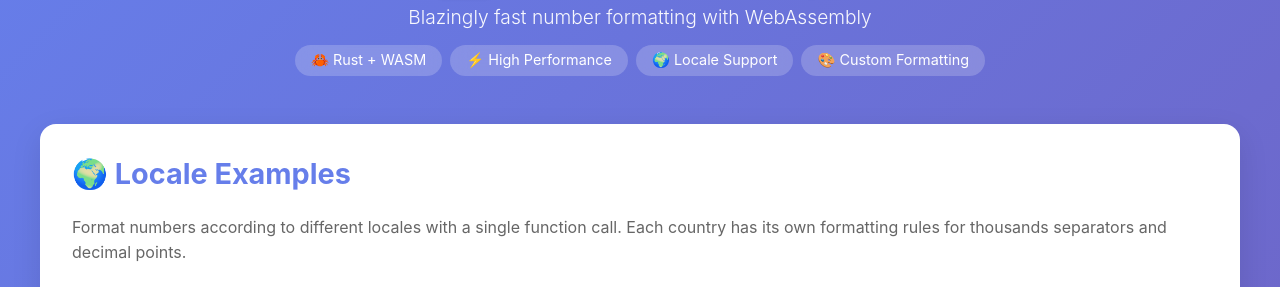
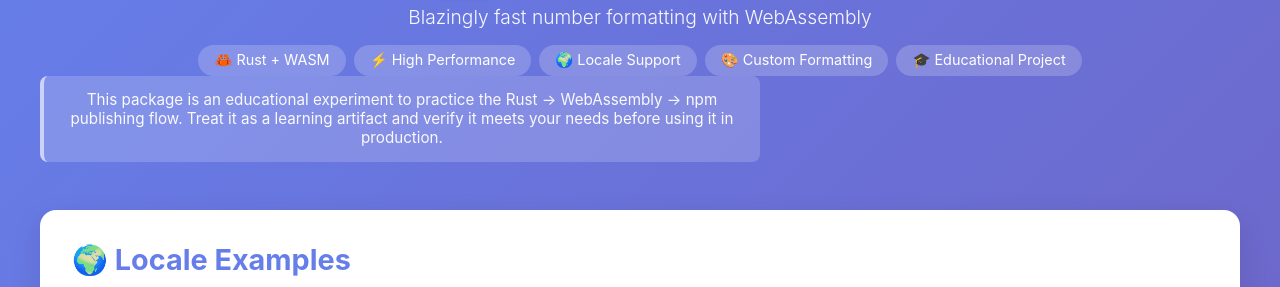
Before and after one commit to end-y/num-format-js, a website built with Vite: page docs/index.html in a window 1280 px wide. Shown: the part 94-381 px from the top of the page. Built offline with nearby package versions, Linux system fonts and the light colour scheme; what @rprojects/num-format-js would draw is missing.

Commit message:
educational

```diff
--- a/docs/index.css
+++ b/docs/index.css
@@ -200,6 +200,16 @@ header .badge {
   line-height: 1.6;
 }
 
+.note {
+  background: rgba(255, 255, 255, 0.18);
+  padding: 0.9rem 1.2rem;
+  border-left: 4px solid rgba(255, 255, 255, 0.6);
+  border-radius: 8px;
+  color: rgba(255, 255, 255, 0.95);
+  font-size: 0.95rem;
+  max-width: 720px;
+}
+
 .code-section .comment {
   color: #68d391;
 }
--- a/docs/index.html
+++ b/docs/index.html
@@ -18,7 +18,13 @@
           <span class="badge">⚡ High Performance</span>
           <span class="badge">🌍 Locale Support</span>
           <span class="badge">🎨 Custom Formatting</span>
+          <span class="badge">🎓 Educational Project</span>
         </div>
+        <p class="note">
+          This package is an educational experiment to practice the Rust → WebAssembly
+          → npm publishing flow. Treat it as a learning artifact and verify it meets
+          your needs before using it in production.
+        </p>
       </header>
 
       <!-- Locale Examples Section -->
```
